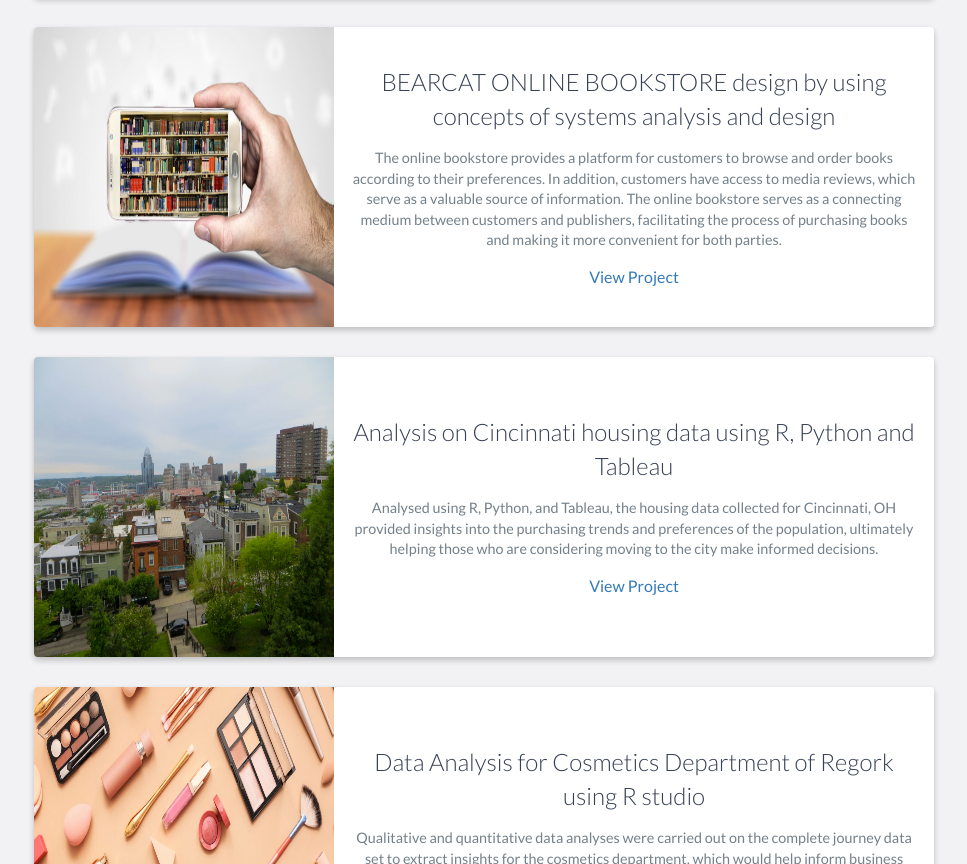
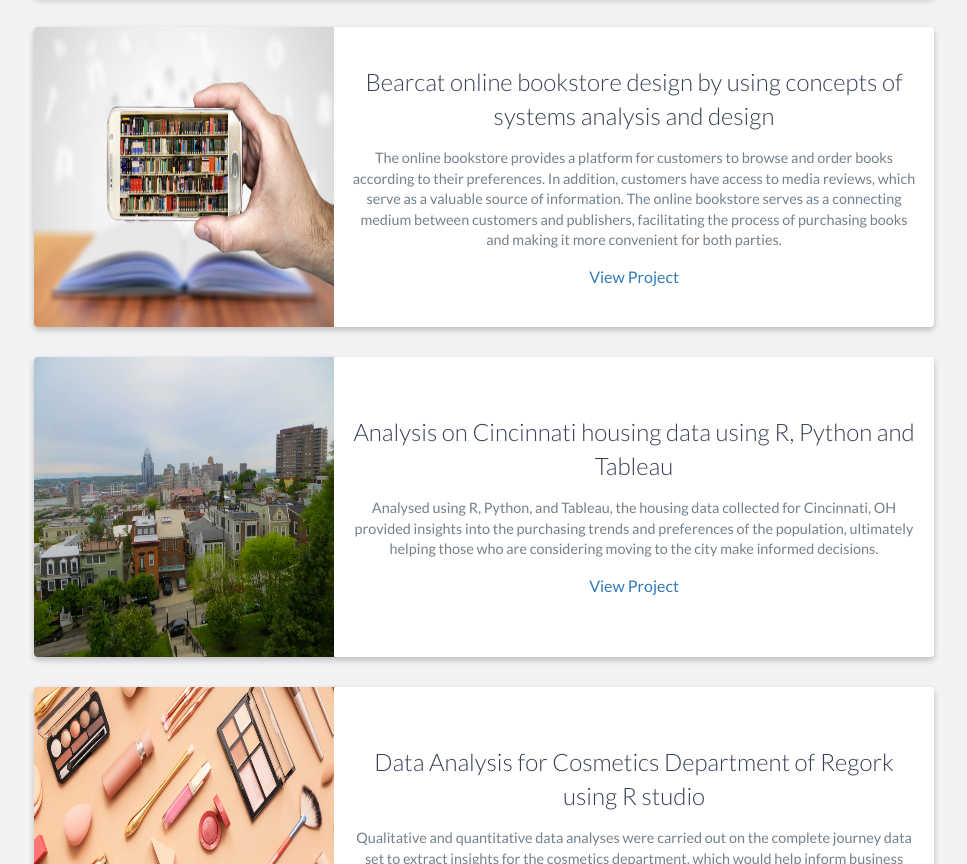
Before and after one commit to reshma-ponukollu/reshma-ponukollu.github.io, a website: page index.html in a window 1280 px wide. Shown: the part 3619-4483 px from the top of the page, without its empty margins (156-1123 px from the left). Drawn offline with nearby package versions, Linux system fonts and the light colour scheme.

Commit message:
Update index.html

```diff
--- a/index.html
+++ b/index.html
@@ -280,7 +280,7 @@
                     </div>
                     <!-- End .project-image -->
                     <div class="project-info">
-                        <h3>BEARCAT ONLINE BOOKSTORE design by using concepts of systems analysis and design</h3>
+                        <h3>Bearcat online bookstore design by using concepts of systems analysis and design</h3>
                         <p>
                             The online bookstore provides a platform for customers to browse and order books according to their preferences. In addition, customers have access to media reviews, which serve as a valuable source of information. The online bookstore serves as a connecting medium between customers and publishers, facilitating the process of purchasing books and making it more convenient for both parties.
                         </p>
```
